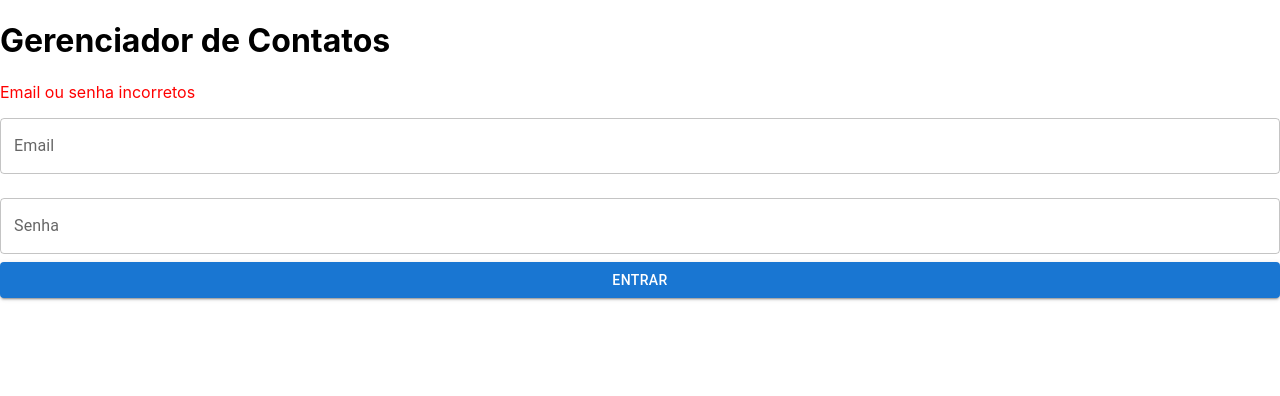
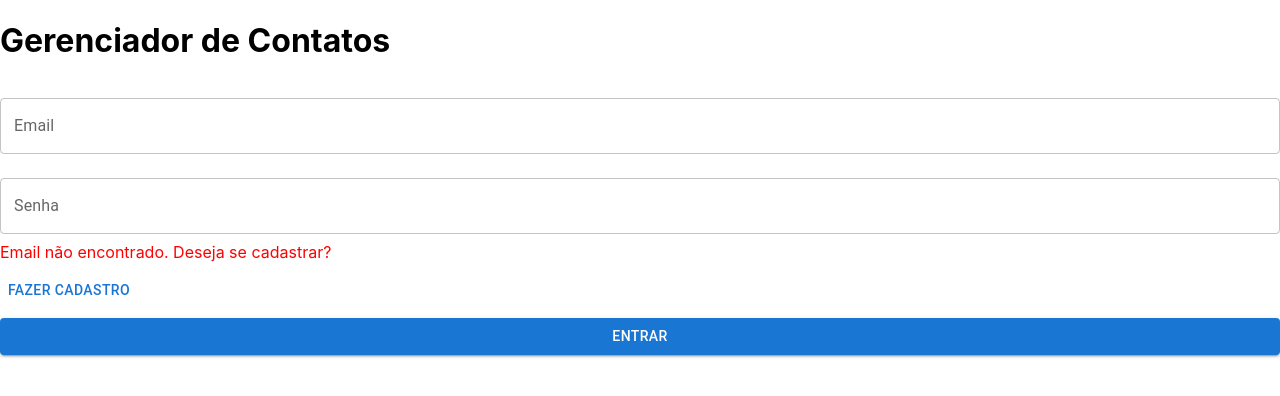
Before and after one commit to dev-valeria/gerenciamento-de-lista-de-contatos, a React (Create React App) app: page /login in a window 1280 px wide. Both pictures are taken after a click on the button "ENTRAR". Shown: the top 396 px of the page. Built offline with nearby package versions, Linux system fonts and the light colour scheme.

Commit message:
Melhora na experiência do usuário na página de login: adicionado feedback de erro e opção para cadastro

```diff
--- a/src/App.js
+++ b/src/App.js
@@ -3,15 +3,19 @@ import { BrowserRouter as Router, Routes, Route, Navigate } from 'react-router-d
 import AddContact from './pages/AddContact';
 import Map from './components/Map';
 import Login from './pages/Login';
-import SignUp from './pages/SignUp'; // Importe a página de cadastro
+import SignUp from './pages/SignUp';
 
 function App() {
   const [contacts, setContacts] = useState([]);
   const [isAuthenticated, setIsAuthenticated] = useState(false);
+  const [currentUser, setCurrentUser] = useState(null);
 
   useEffect(() => {
     const storedContacts = JSON.parse(localStorage.getItem('contacts')) || [];
     setContacts(storedContacts);
+    const loggedInUser = JSON.parse(localStorage.getItem('loggedInUser'));
+    setCurrentUser(loggedInUser);
+    setIsAuthenticated(!!loggedInUser);
   }, []);
 
   const handleAddContact = (newContact) => {
@@ -20,15 +24,43 @@ function App() {
     localStorage.setItem('contacts', JSON.stringify(updatedContacts));
   };
 
-  const center = { lat: -23.5505, lng: -46.6333 }; // Coordenadas do centro (São Paulo, por exemplo)
+  const handleLogout = () => {
+    localStorage.removeItem('loggedInUser');
+    setIsAuthenticated(false);
+    setCurrentUser(null);
+  };
+
+  const handleDeleteAccount = () => {
+    if (!currentUser) {
+      alert("Nenhum usuário está logado.");
+      return; // Retorna se não houver usuário logado
+    }
+
+    const users = JSON.parse(localStorage.getItem('users')) || [];
+    const updatedUsers = users.filter(user => user.email !== currentUser.email);
+    localStorage.setItem('users', JSON.stringify(updatedUsers));
+
+    // Limpa os dados do usuário logado
+    localStorage.removeItem('loggedInUser');
+    setIsAuthenticated(false);
+    setCurrentUser(null);
+  };
+
+  const center = { lat: -23.5505, lng: -46.6333 };
 
   return (
     <Router>
       <div>
         <h1>Gerenciador de Contatos</h1>
         <Routes>
-          <Route path="/login" element={<Login onLoginSuccess={() => setIsAuthenticated(true)} />} />
-          <Route path="/signup" element={<SignUp />} /> {/* Rota para a página de cadastro */}
+          <Route
+            path="/login"
+            element={<Login onLoginSuccess={() => setIsAuthenticated(true)} />}
+          />
+          <Route
+            path="/signup"
+            element={<SignUp />}
+          />
           <Route
             path="/contacts"
             element={isAuthenticated ? (
@@ -50,6 +82,8 @@ function App() {
                     </li>
                   ))}
                 </ul>
+                <button onClick={handleLogout}>Logout</button>
+                <button onClick={handleDeleteAccount}>Excluir Conta</button>
               </>
             ) : (
               <Navigate to="/login" />
--- a/src/pages/Login.js
+++ b/src/pages/Login.js
@@ -2,9 +2,9 @@ import React, { useState } from 'react';
 import { TextField, Button } from '@mui/material';
 import { useNavigate } from 'react-router-dom';
 
-const Login = ({ onLoginSuccess }) => {
+const Login = () => {
   const [form, setForm] = useState({ email: '', password: '' });
-  const [error, setError] = useState('');
+  const [errorMessage, setErrorMessage] = useState('');
   const navigate = useNavigate();
 
   const handleInputChange = (e) => {
@@ -19,16 +19,16 @@ const Login = ({ onLoginSuccess }) => {
 
     if (user) {
       localStorage.setItem('loggedInUser', JSON.stringify(user));
-      onLoginSuccess(); // Atualiza o estado de autenticação no App
-      navigate('/contacts'); // Redireciona para a página de contatos
+      navigate('/contacts');
     } else {
-      setError('Email ou senha incorretos');
+      // Verificar se o email existe para sugerir o cadastro
+      const emailExists = users.some(user => user.email === form.email);
+      setErrorMessage(emailExists ? 'Senha incorreta. Tente novamente.' : 'Email não encontrado. Deseja se cadastrar?');
     }
   };
 
   return (
-    <form onSubmit={(e) => { e.preventDefault(); handleLogin(); }}>
-      {error && <div style={{ color: 'red' }}>{error}</div>}
+    <form>
       <TextField
         label="Email"
         name="email"
@@ -44,7 +44,18 @@ const Login = ({ onLoginSuccess }) => {
         fullWidth
         margin="normal"
       />
-      <Button type="submit" variant="contained" color="primary" fullWidth>
+      {errorMessage && (
+        <div style={{ color: 'red', marginBottom: '10px' }}>
+          {errorMessage}
+          <br />
+          {errorMessage.includes('Deseja se cadastrar?') && (
+            <Button onClick={() => navigate('/signup')} style={{ marginTop: '10px' }}>
+              Fazer Cadastro
+            </Button>
+          )}
+        </div>
+      )}
+      <Button onClick={handleLogin} variant="contained" color="primary" fullWidth>
         Entrar
       </Button>
     </form>
```
